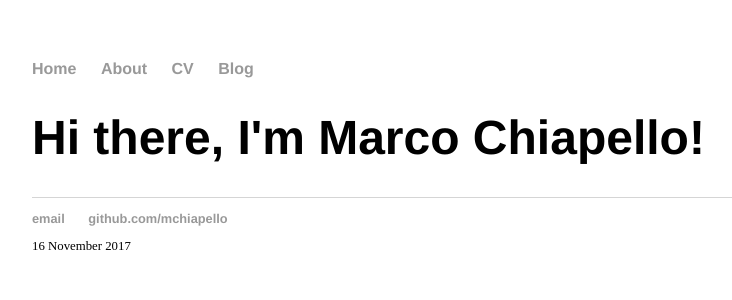
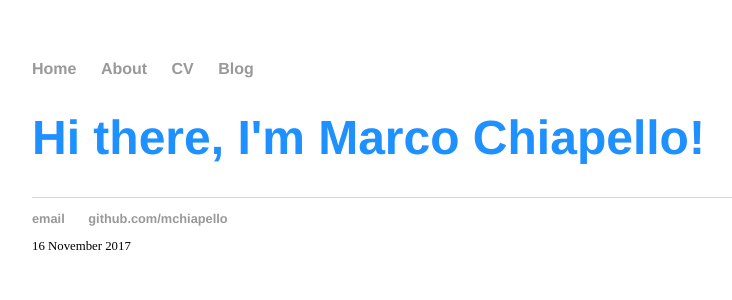
Before and after one commit to mchiapello/mchiapello.github.io, a Jekyll site: the page built from index.html, in a window 1280 px wide. Shown: the top 300 px of the page, without its empty margins (64-796 px from the left). Built offline with Jekyll 4.4.1, drawn with Linux system fonts in a browser that asks for light colours.

Commit message:
Update css

```diff
--- a/css/main.css
+++ b/css/main.css
@@ -22,6 +22,7 @@ a:hover {
 h1 {
     font-size: 3em;
     font-family:'Helvetica', 'Arial', 'Sans-Serif';
+	color:DodgerBlue;
 }
 p {
     font-size: 1.5em;
```
